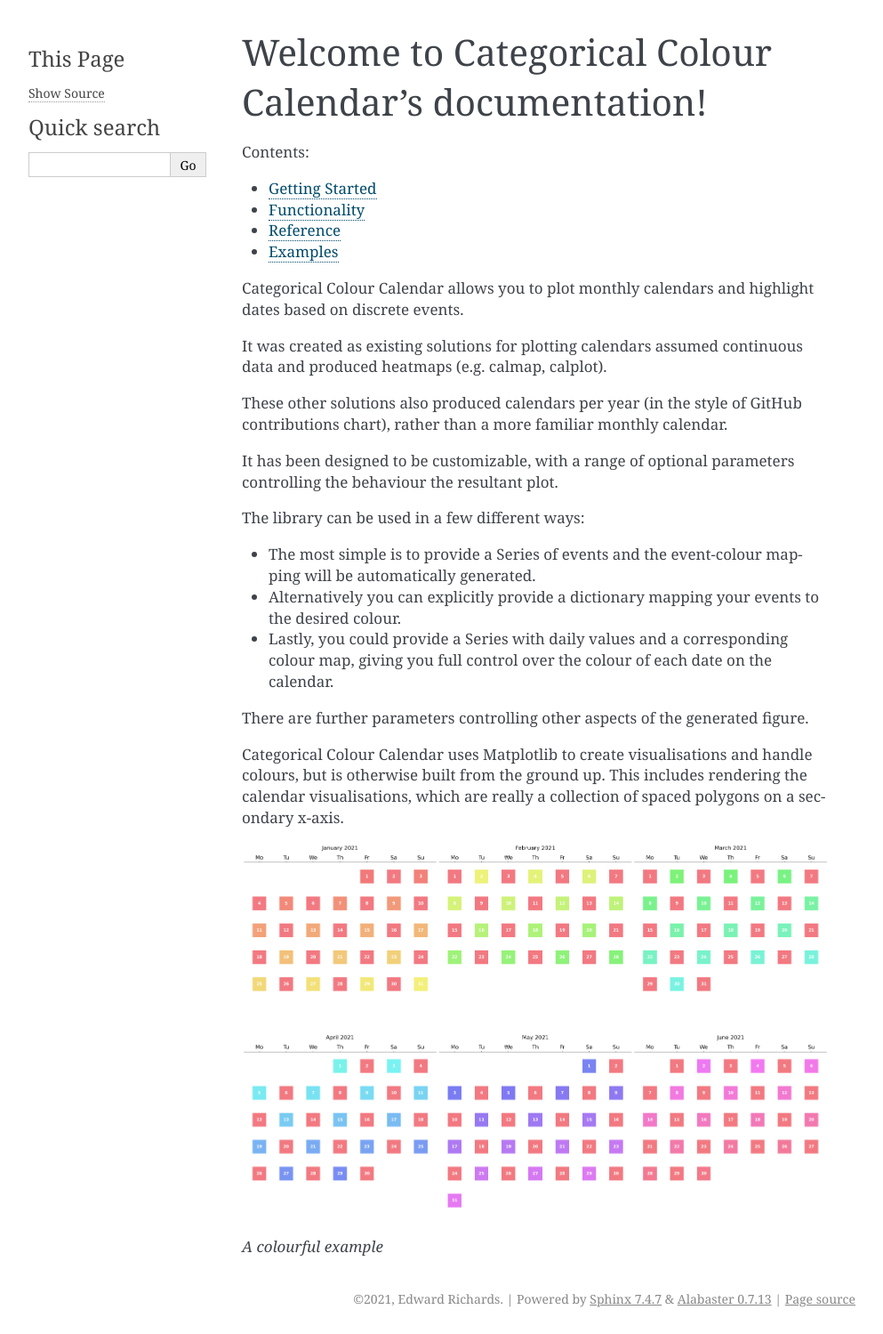
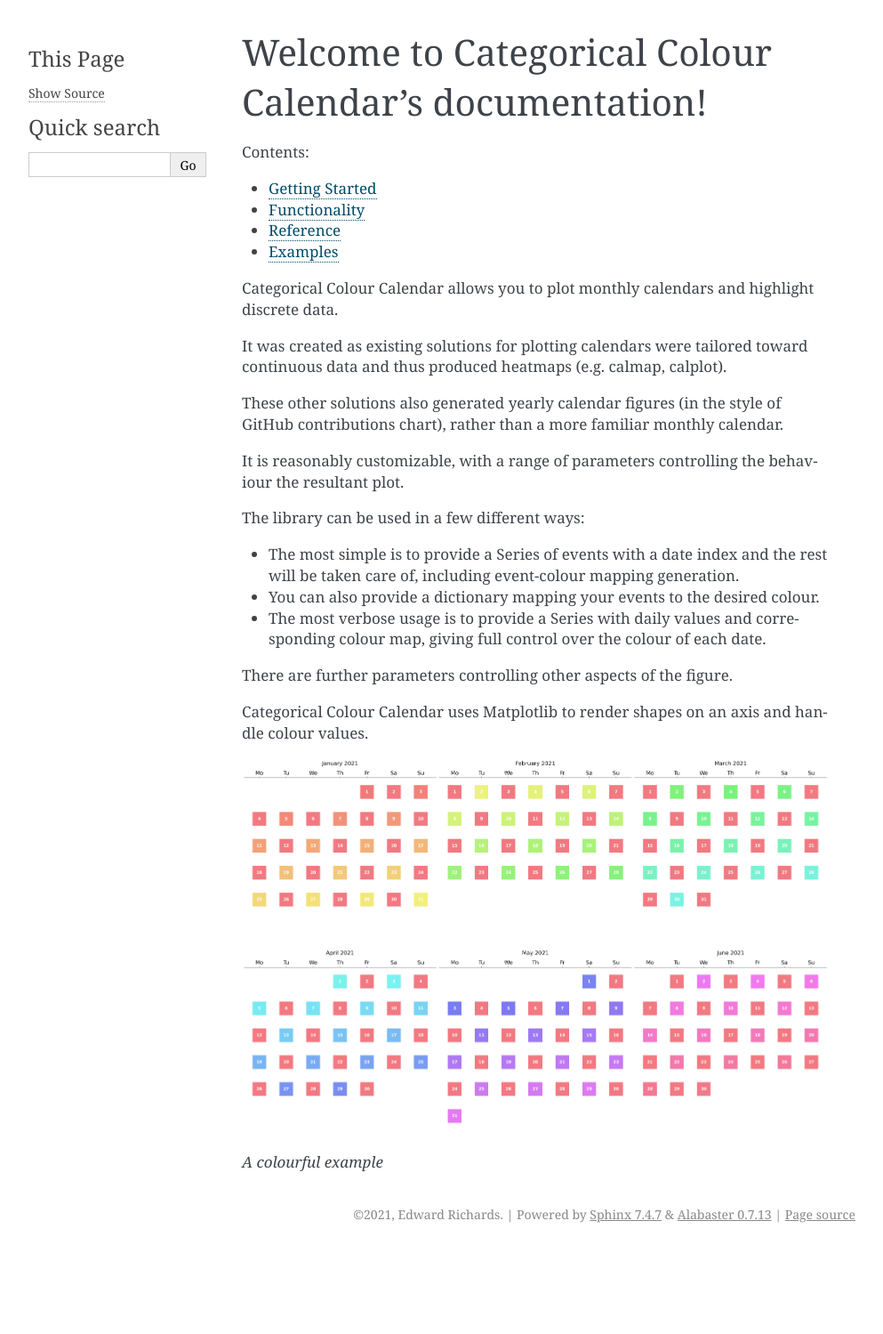
Before and after one commit to erichards97/categorical-colour-calendar, a Sphinx documentation site: the page built from docs/source/index.rst, in a window 1280 px wide. Shown: the whole page at 89% size, without its empty margins (148-1141 px from the left). Built offline with Sphinx 7.4.7, drawn with Linux system fonts in a browser that asks for light colours; after the commit the page ends 1404 px from its top, so only the background shows below that.

Commit message:
Doc improvements; 0.1.0 release

```diff
--- a/docs/source/index.rst
+++ b/docs/source/index.rst
@@ -10,27 +10,25 @@ Welcome to Categorical Colour Calendar's documentation!
    pages/reference
    pages/examples
 
-Categorical Colour Calendar allows you to plot monthly calendars and highlight dates based on discrete events.
+Categorical Colour Calendar allows you to plot monthly calendars and highlight discrete data.
 
-It was created as existing solutions for plotting calendars assumed continuous data and produced heatmaps (e.g. calmap, calplot).
+It was created as existing solutions for plotting calendars were tailored toward continuous data and thus produced heatmaps (e.g. calmap, calplot).
 
-These other solutions also produced calendars per year (in the style of GitHub contributions chart), rather than a more familiar monthly calendar.
+These other solutions also generated yearly calendar figures (in the style of GitHub contributions chart), rather than a more familiar monthly calendar.
 
-It has been designed to be customizable, with a range of optional parameters controlling the behaviour the resultant plot.
+It is reasonably customizable, with a range of parameters controlling the behaviour the resultant plot.
 
 The library can be used in a few different ways:
 
-* The most simple is to provide a Series of events and the event-colour mapping will be automatically generated.
+* The most simple is to provide a Series of events with a date index and the rest will be taken care of, including event-colour mapping generation.
 
-* Alternatively you can explicitly provide a dictionary mapping your events to the desired colour.
+* You can also provide a dictionary mapping your events to the desired colour.
 
-* Lastly, you could provide a Series with daily values and a corresponding colour map, giving you full control over the colour of each date on the calendar.
+* The most verbose usage is to provide a Series with daily values and corresponding colour map, giving full control over the colour of each date.
 
+There are further parameters controlling other aspects of the figure.
 
-There are further parameters controlling other aspects of the generated figure.
-
-Categorical Colour Calendar uses Matplotlib to create visualisations and handle colours, but is otherwise built from the ground up.
-This includes rendering the calendar visualisations, which are really a collection of spaced polygons on a secondary x-axis.
+Categorical Colour Calendar uses Matplotlib to render shapes on an axis and handle colour values.
 
 .. image:: /_static/colourful.png
   :width: 800
--- a/setup.py
+++ b/setup.py
@@ -5,7 +5,7 @@ with open('README.md', 'r') as fh:
 
 setup(
     name='categorical-colour-calendar',
-    version='0.0.8',
+    version='0.1.0',
     description='Library for drawing monthly calendars and highlighting dates from categorical data',
     packages=[''],
     package_dir={'': 'src'},
```
Also changed, not shown: docs/source/pages/functionality.rst (+6 -6 lines), 1 other file.
